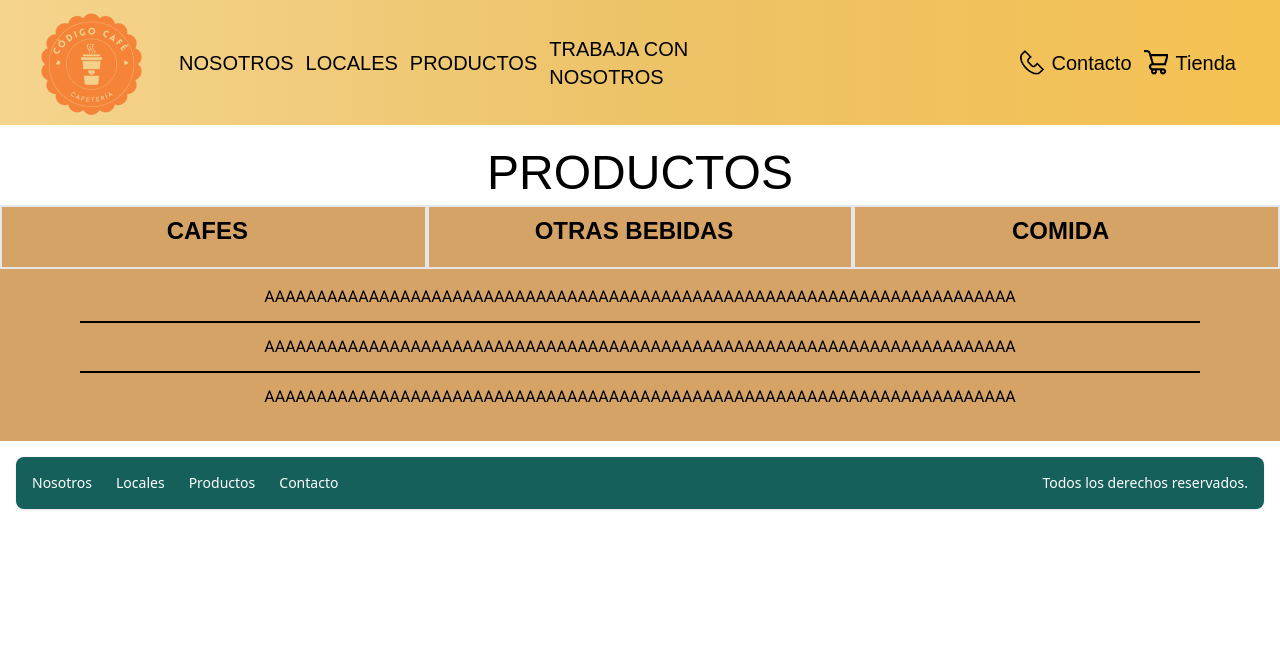
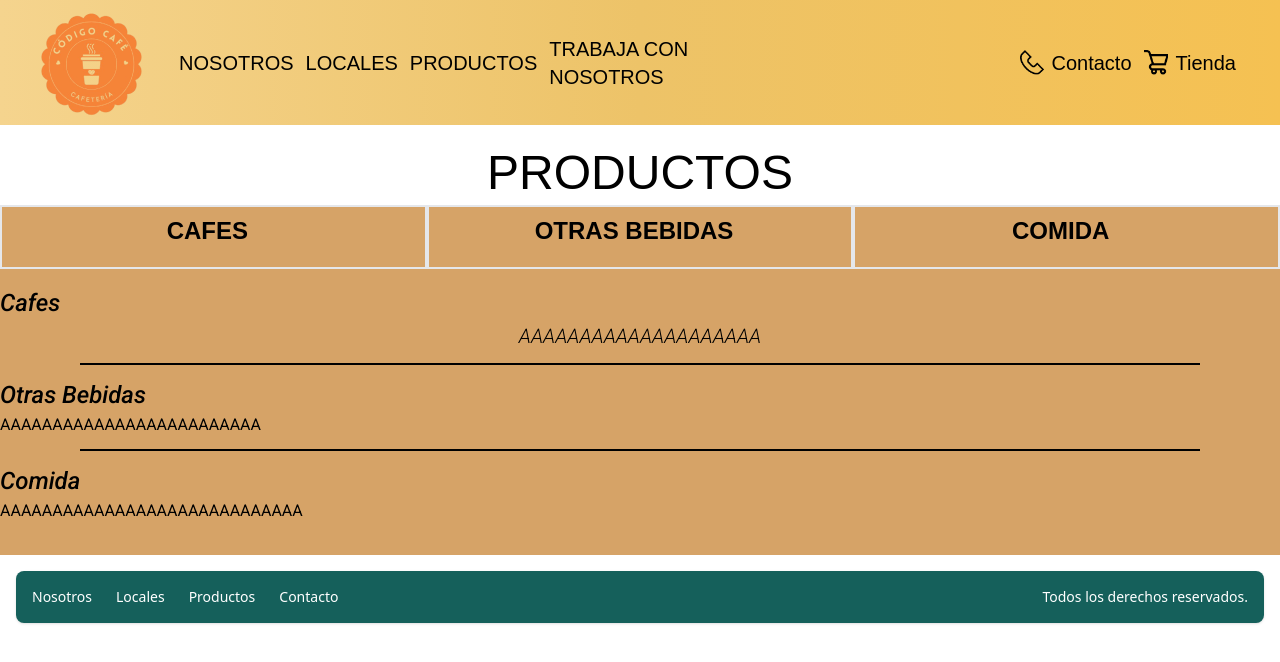
Before and after one commit to Leonardo-Valtorta/codigo-cafe, a Next.js app: page /products in a window 1280 px wide. Shown: the top 662 px of the page. Built offline with nearby package versions, Linux system fonts and the light colour scheme; a web font is replaced by a local one.

Commit message:
tarjetaProducto(falta)

```diff
--- /dev/null
+++ b/src/components/menuSection/ProductCard.js
@@ -0,0 +1,30 @@
+import PillButton from "../buttons/PillButton";
+import IconButton from "../buttons/IconButton";
+
+
+const ProductCard = (props) =>{
+    return (<>
+        <div className="flex flex-col shadow-xl my-4">
+            <h3 className="text-[20px] font-light italic">{props.item.name}</h3>
+            <h4 className="text-[10px] font-light italic">{props.item.description}</h4>
+            <div className ="flex flex-row">
+                <div className="w-2/6 p-1">
+                    <img src = {props.item.image} w-full object-contain/>
+                </div>
+                <div className= "flex flex-col justify-between w-4/6 p-2">
+                    <p className="py-2">Subtotal: $ {props.item.price}</p>
+                    <div>
+                        <IconButton icon = {<IconMore/>}/>
+                        <span className="text-xl">{props.item.quantity}</span>
+                        <IconButton icon = {<IconLess/>}/>
+                    </div>
+                    <div className="self-end">
+                    <PillButton className="bg-btnRemoveItem hover:bg-btnRemoveItemHover"><IconRemove/>Quitar</PillButton>
+                    </div>
+                </div>
+            </div>
+        </div>
+    </>)
+}
+
+export default ProductCard;
--- a/src/pages/products.js
+++ b/src/pages/products.js
@@ -26,17 +26,21 @@ export default function Products() {
                     COMIDA
                 </Link>
 
+
             </div>
-            <section id="cafes" className="items-center text-center">
-                <p>AAAAAAAAAAAAAAAAAAAAAAAAAAAAAAAAAAAAAAAAAAAAAAAAAAAAAAAAAAAAAAAAAAAAAAAA</p>
+            <section id="cafes" className="text-wrap items-center">
+                <h1 className="font-medium italic text-[24px] text-center md:text-left">Cafes</h1>
+                <p className="text-[20px] font-light italic text-center">AAAAAAAAAAAAAAAAAAAA</p>
             </section>
             <hr className="border-t-2 border-black my-3 mx-20"/>
-            <section id="otras-bebidas" className="items-center text-center">
-                <p>AAAAAAAAAAAAAAAAAAAAAAAAAAAAAAAAAAAAAAAAAAAAAAAAAAAAAAAAAAAAAAAAAAAAAAAA</p>
+            <section id="otras-bebidas" className="text-wrap items-center">
+                <h1 className="font-medium italic text-[24px] text-center md:text-left">Otras Bebidas</h1>
+                <p>AAAAAAAAAAAAAAAAAAAAAAAAA</p>
             </section>
             <hr className="border-t-2 border-black my-3 mx-20"/>
-            <section id="comida" className="items-center text-center">
-                <p>AAAAAAAAAAAAAAAAAAAAAAAAAAAAAAAAAAAAAAAAAAAAAAAAAAAAAAAAAAAAAAAAAAAAAAAA</p>
+            <section id="comida" className="text-wrap items-center">
+                <h1 className="font-medium italic text-[24px] text-center md:text-left">Comida</h1>
+                <p>AAAAAAAAAAAAAAAAAAAAAAAAAAAAA</p>
             </section>
         </div>
 
```
